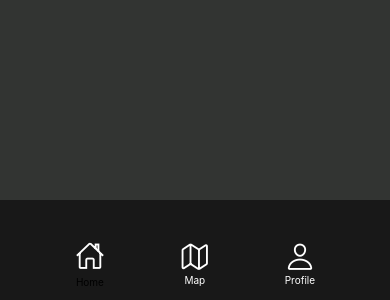
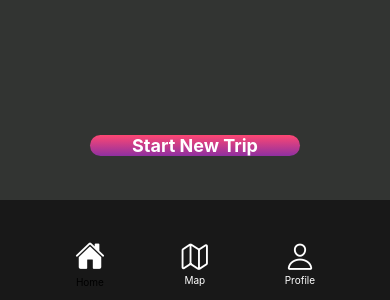
Before and after one commit to jwmke/eSkate, a React Native app: screen / in a window 390 px wide. Shown: the part 544-844 px from the top of the page. Built offline with nearby package versions, Linux system fonts and the light colour scheme.

Commit message:
start of home and trip pages

```diff
--- a/pages/home.tsx
+++ b/pages/home.tsx
@@ -1,18 +1,32 @@
 import { StatusBar } from 'expo-status-bar';
-import { StyleSheet, View } from 'react-native';
+import { StyleSheet, View, Text, TouchableOpacity } from 'react-native';
+import { LinearGradient } from 'expo-linear-gradient';
+import { useState } from 'react';
 
 import NavBar from '../ui/components/navbar';
+import Trip from './trip';
 
 type HomeProps = {
 };
 
 export default function Home(props: HomeProps) {
-    return (
+    const [inTrip, setInTrip] = useState(false);
+
+    return inTrip ? <Trip /> :
       <View style={styles.container}>
+        <View style={styles.newTripButtonContainer}>
+          <TouchableOpacity onPress={() => setInTrip(true)}>
+              <LinearGradient style={styles.gradientButton}
+                                colors={['#fe4773', '#8f30a1']}
+                                start={{ x: 0, y: 0 }}
+                                end={{ x: 0, y: 1 }}>
+                <Text style={styles.buttonText}>Start New Trip</Text>
+            </LinearGradient>
+          </TouchableOpacity>
+        </View>
         <NavBar selected={'home'} />
         <StatusBar style="inverted" />
-      </View>
-    );
+      </View>;
   }
 
   const styles = StyleSheet.create({
@@ -20,4 +34,27 @@ export default function Home(props: HomeProps) {
       flex: 1,
       backgroundColor: '#323432'
     },
+    newTripButtonContainer: {
+      height: 60,
+      width: "100%",
+      bottom: 125,
+      position: "absolute",
+      flex: 1,
+      alignItems: 'center',
+      justifyContent: 'center'
+    },
+    gradientButton: {
+      height: 60,
+      width: 210,
+      borderRadius: 30,
+      flex: 1,
+      alignItems: 'center',
+      justifyContent: 'center'
+    },
+    buttonText: {
+      fontSize: 18,
+      zIndex: 2,
+      fontWeight: 'bold',
+      color: '#fff',
+    }
   });
--- /dev/null
+++ b/pages/trip.tsx
@@ -0,0 +1,17 @@
+import { StatusBar } from 'expo-status-bar';
+import { StyleSheet, View } from 'react-native';
+
+export default function Trip() {
+    return (
+      <View style={styles.container}>
+        <StatusBar style="inverted" />
+      </View>
+    );
+  }
+
+  const styles = StyleSheet.create({
+    container: {
+      flex: 1,
+      backgroundColor: '#323432'
+    },
+  });
--- a/ui/components/navbar.tsx
+++ b/ui/components/navbar.tsx
@@ -19,7 +19,7 @@ export default function NavBar(props: NavBarProps) {
     <View style={styles.background}>
         <TouchableOpacity onPress={() => togglePage('home')}>
             {props.selected === 'home' ? <View style={styles.navButton}>
-                <MaskedView maskElement={<Ionicons name="home-outline" size={30} color="white" />}>
+                <MaskedView maskElement={<Ionicons name="home" size={30} color="white" />}>
                     <LinearGradient style={{width: 30, height: 30}}
                                 colors={['#fe4773', '#8f30a1']}
                                 start={{ x: 0, y: 0 }}
@@ -39,7 +39,7 @@ export default function NavBar(props: NavBarProps) {
         </TouchableOpacity>
         <TouchableOpacity onPress={() => togglePage('map')}>
             {props.selected === 'map' ? <View style={styles.navButton}>
-                <MaskedView maskElement={<Ionicons name="map-outline" size={30} color="white" />}>
+                <MaskedView maskElement={<Ionicons name="map" size={30} color="white" />}>
                     <LinearGradient style={{width: 30, height: 30}}
                                 colors={['#fe4773', '#8f30a1']}
                                 start={{ x: 0, y: 0 }}
@@ -59,7 +59,7 @@ export default function NavBar(props: NavBarProps) {
         </TouchableOpacity>
         <TouchableOpacity onPress={() => togglePage('profile')}>
             {props.selected === 'profile' ? <View style={styles.navButton}>
-                <MaskedView maskElement={<Ionicons name="person-outline" size={30} color="white" />}>
+                <MaskedView maskElement={<Ionicons name="person" size={30} color="white" />}>
                     <LinearGradient style={{width: 30, height: 30}}
                                 colors={['#fe4773', '#8f30a1']}
                                 start={{ x: 0, y: 0 }}
```
